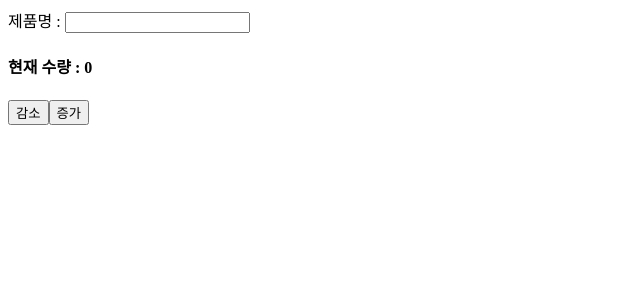
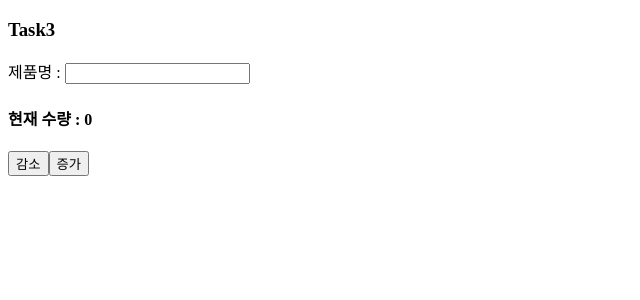
Before and after one commit to msh-94/tj2025A_web2, a React (Vite) app in the folder src/main/reactapp/: page / in a window 1280 px wide. Shown: the top 300 px of the page, without its empty margins (0-640 px from the left). Built offline with nearby package versions, Linux system fonts and the light colour scheme.

Commit message:
react 2일차 useState 실습3

```diff
--- a/src/main/reactapp/src/example/day02/Task3.jsx
+++ b/src/main/reactapp/src/example/day02/Task3.jsx
@@ -5,6 +5,7 @@ export default function Task3( props ){
     const [ stock , setStock ] = useState(0);
     return (
         <>
+        <h3> Task3 </h3>
         제품명 : <input value={ data } onChange={ (e) => { setData( e.target.value ); } }/>
         <h4> 현재 수량 : { stock } </h4>
         <button onClick={ () => { setStock( stock - 1 ); }}> 감소 </button>
```
